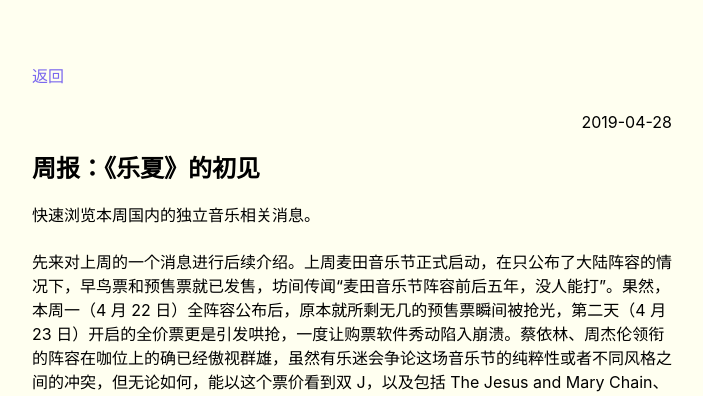
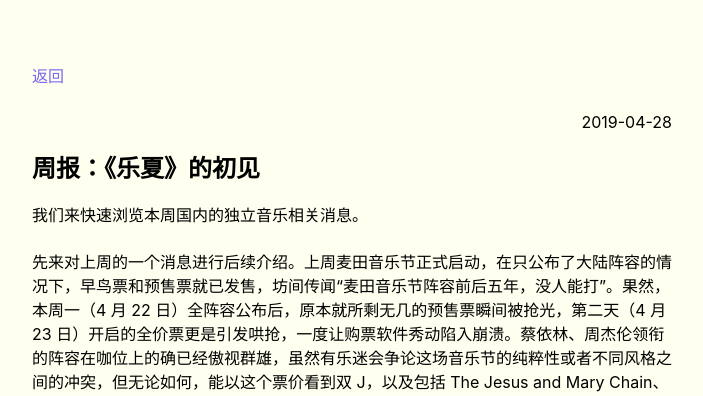
Before and after one commit to salingerlin/salingerlin.github.io, a Jekyll site: the page built from _posts/2019-04-28-the first news of yuexia.md, in a window 1280 px wide. Shown: the top 396 px of the page, without its empty margins (288-991 px from the left). Built offline with Jekyll 4.4.1, drawn with Linux system fonts in a browser that asks for light colours.

Commit message:
Update 2019-04-28-the first news of yuexia.md

```diff
--- a/_posts/2019-04-28-the first news of yuexia.md
+++ b/_posts/2019-04-28-the first news of yuexia.md
@@ -6,7 +6,7 @@ category: 周报
 
 # 周报：《乐夏》的初见
 
-快速浏览本周国内的独立音乐相关消息。
+我们来快速浏览本周国内的独立音乐相关消息。
 
 先来对上周的一个消息进行后续介绍。上周麦田音乐节正式启动，在只公布了大陆阵容的情况下，早鸟票和预售票就已发售，坊间传闻“麦田音乐节阵容前后五年，没人能打”。果然，本周一（4 月 22 日）全阵容公布后，原本就所剩无几的预售票瞬间被抢光，第二天（4 月 23 日）开启的全价票更是引发哄抢，一度让购票软件秀动陷入崩溃。蔡依林、周杰伦领衔的阵容在咖位上的确已经傲视群雄，虽然有乐迷会争论这场音乐节的纯粹性或者不同风格之间的冲突，但无论如何，能以这个票价看到双 J，以及包括 The Jesus and Mary Chain、户川纯、草东没有派对等等在内的国内外音乐人的现场，蛮值的！那些更喜欢独立音乐的乐迷还是期待一下混凝草吧！也希望麦田今年能在体验上下些功夫，祝大家蹦迪愉快。
 
```
